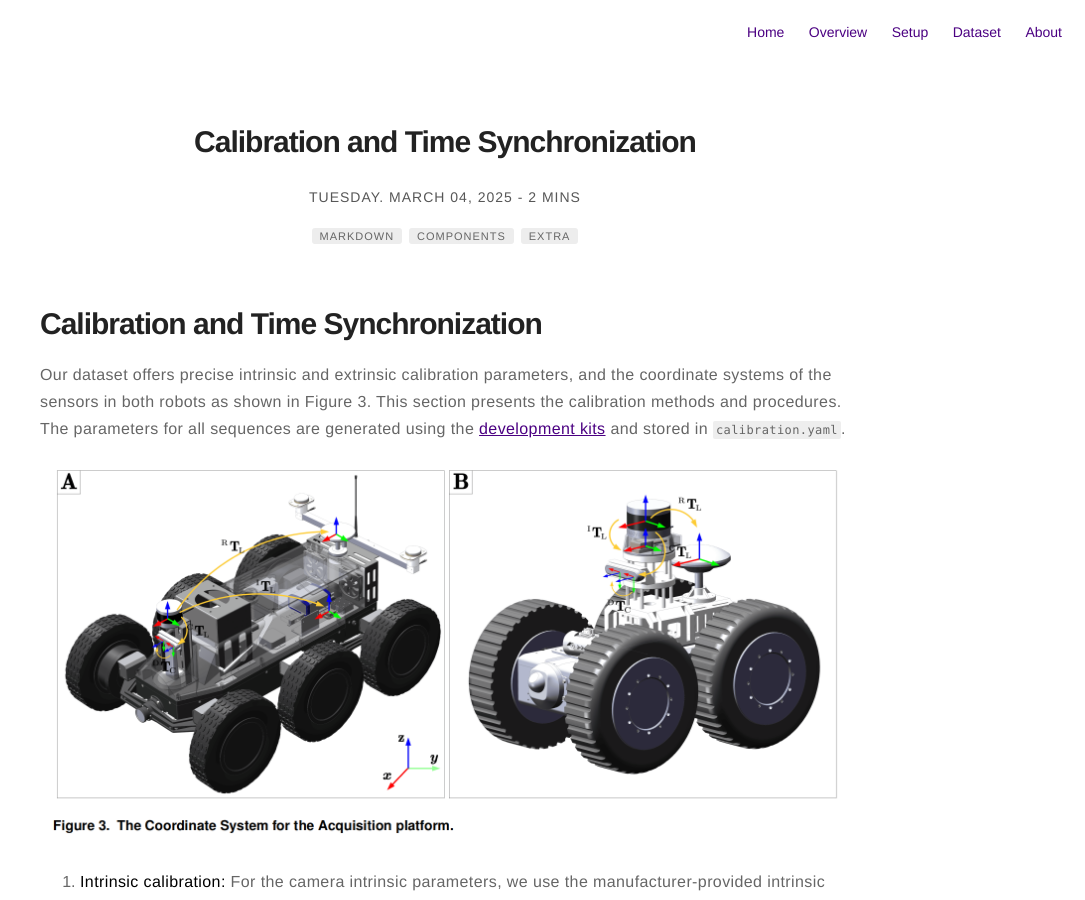
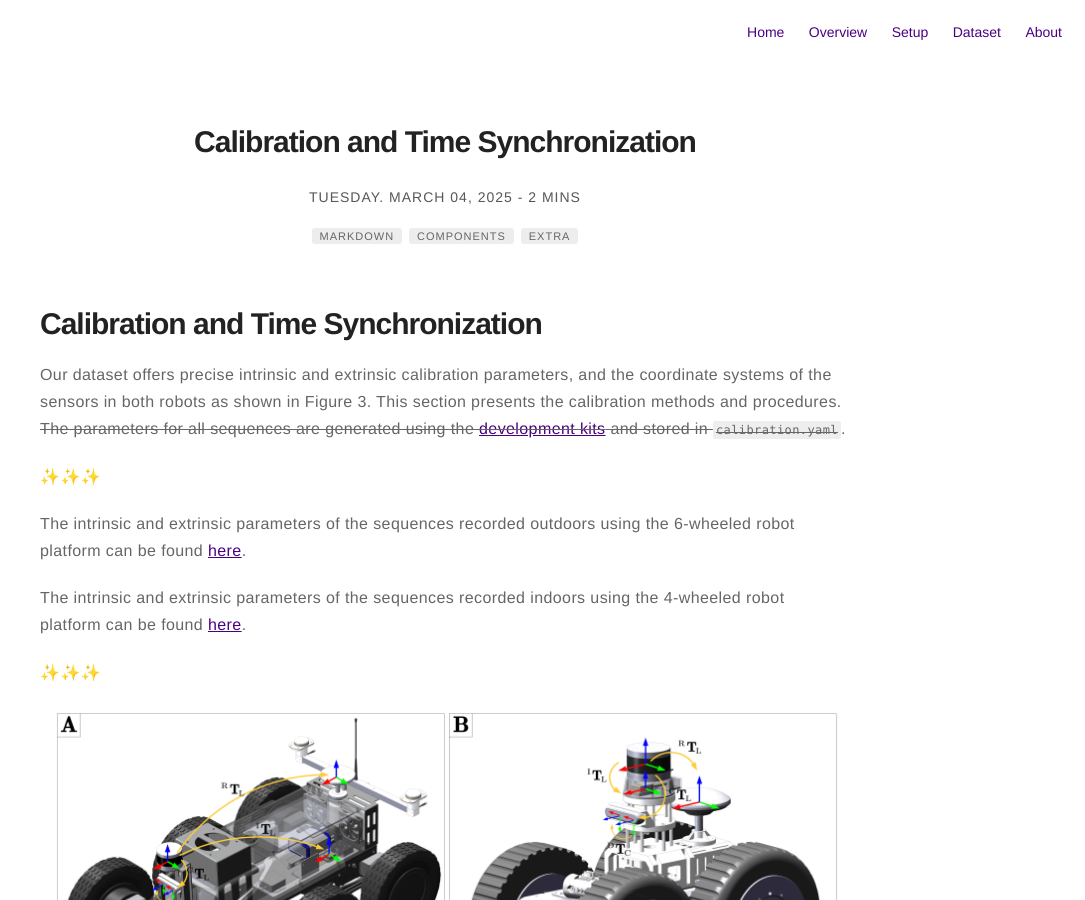
Before and after one commit to Yaepiii/M2UD, a Jekyll site: the page built from _posts/Setup/2025-03-04-calibration-and-time-synchronization.markdown, in a window 1280 px wide and 900 px high. Shown: the whole window, without its empty margins (195-1280 px from the left). Built offline with Jekyll 4.4.1, drawn with Linux system fonts in a browser that asks for light colours; nearby versions of some CDN libraries; emoji names are drawn with the system emoji font; comment, search, counter and statistics services are not loaded.

Commit message:
Update 2025-03-04-calibration-and-time-synchronization.markdown

````diff
--- a/_posts/Setup/2025-03-04-calibration-and-time-synchronization.markdown
+++ b/_posts/Setup/2025-03-04-calibration-and-time-synchronization.markdown
@@ -16,7 +16,16 @@ description: Calibration and Time Synchronization
 
 # Calibration and Time Synchronization
 
-Our dataset offers precise intrinsic and extrinsic calibration parameters, and the coordinate systems of the sensors in both robots as shown in Figure 3. This section presents the calibration methods and procedures. The parameters for all sequences are generated using the [development kits](https://github.com/Yaepiii/M2UD/Development_Kit) and stored in ```calibration.yaml```.
+Our dataset offers precise intrinsic and extrinsic calibration parameters, and the coordinate systems of the sensors in both robots as shown in Figure 3. This section presents the calibration methods and procedures. ~~The parameters for all sequences are generated using the [development kits](https://github.com/Yaepiii/M2UD/Development_Kit) and stored in ```calibration.yaml```~~.
+
+:sparkles::sparkles::sparkles:
+
+The intrinsic and extrinsic parameters of the sequences recorded outdoors using the 6-wheeled robot platform can be found [here](https://github.com/Yaepiii/M2UD/blob/main/calibration/6wheel-outdoor.yaml).
+
+The intrinsic and extrinsic parameters of the sequences recorded indoors using the 4-wheeled robot platform can be found [here](https://github.com/Yaepiii/M2UD/blob/main/calibration/4wheel-indoor.yaml).
+
+:sparkles::sparkles::sparkles:
+
 
 ![figure](../../assets/image/figure3.png)
 
````
